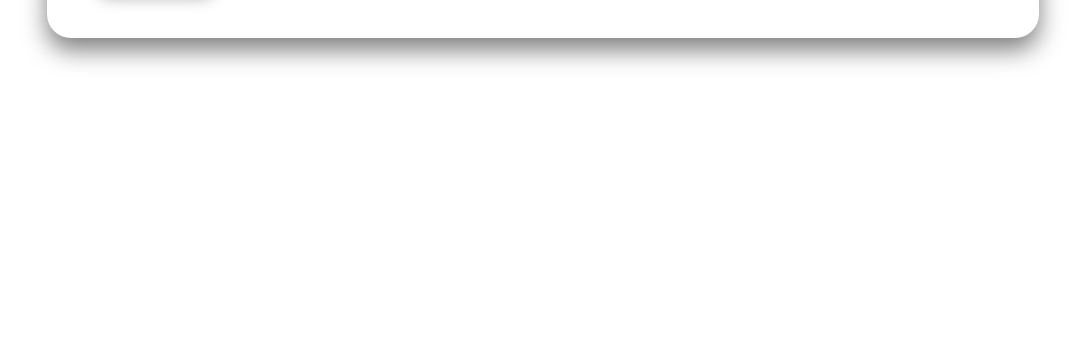
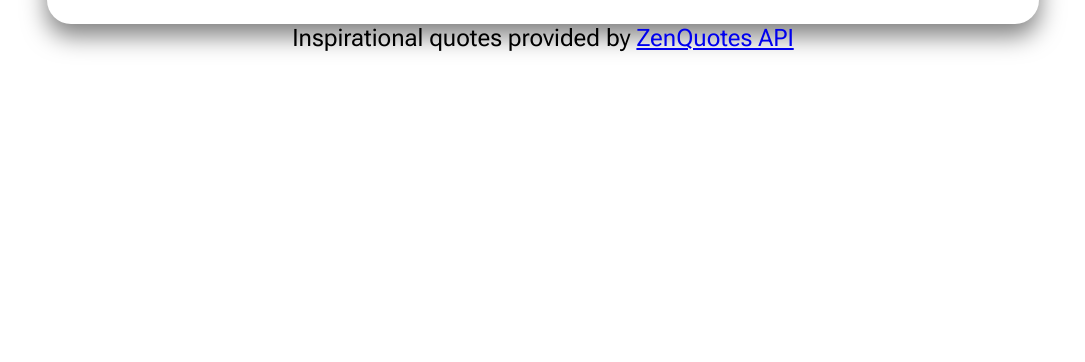
Before and after one commit to osccso/randomquote, a plain HTML site: page index.html in a window 1280 px wide. Shown: the part 438-800 px from the top of the page, without its empty margins (97-1182 px from the left). Drawn offline with nearby package versions, Linux system fonts and the light colour scheme; no server answers.

Commit message:
attribution to api author added

```diff
--- a/index.html
+++ b/index.html
@@ -28,5 +28,6 @@
       <a class="icon-twitter" href="" id="#tweet-quote"><i class="fa-brands fa-twitter"></i></a>
     </div>
   </div>
+  <p>Inspirational quotes provided by <a href="https://zenquotes.io/" target="_blank">ZenQuotes API</a></p>
 </body>
 </html>
```
